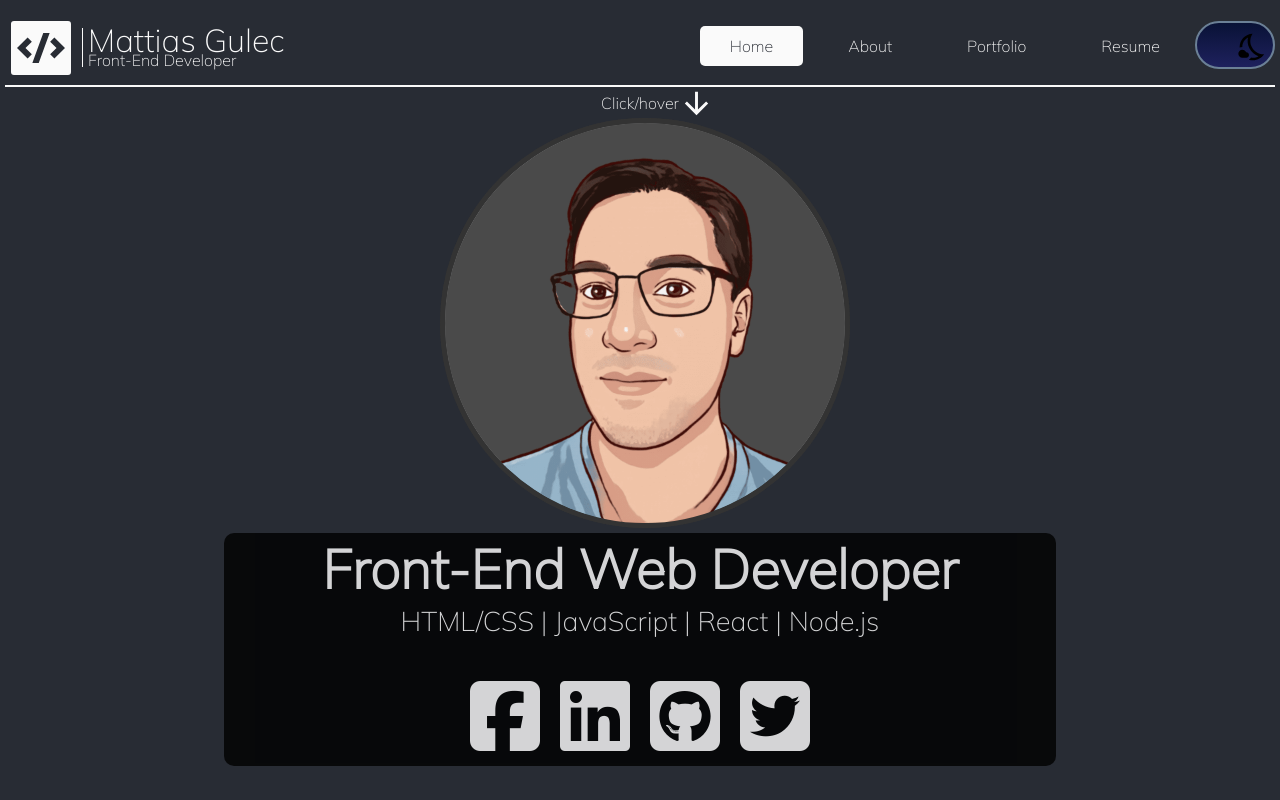
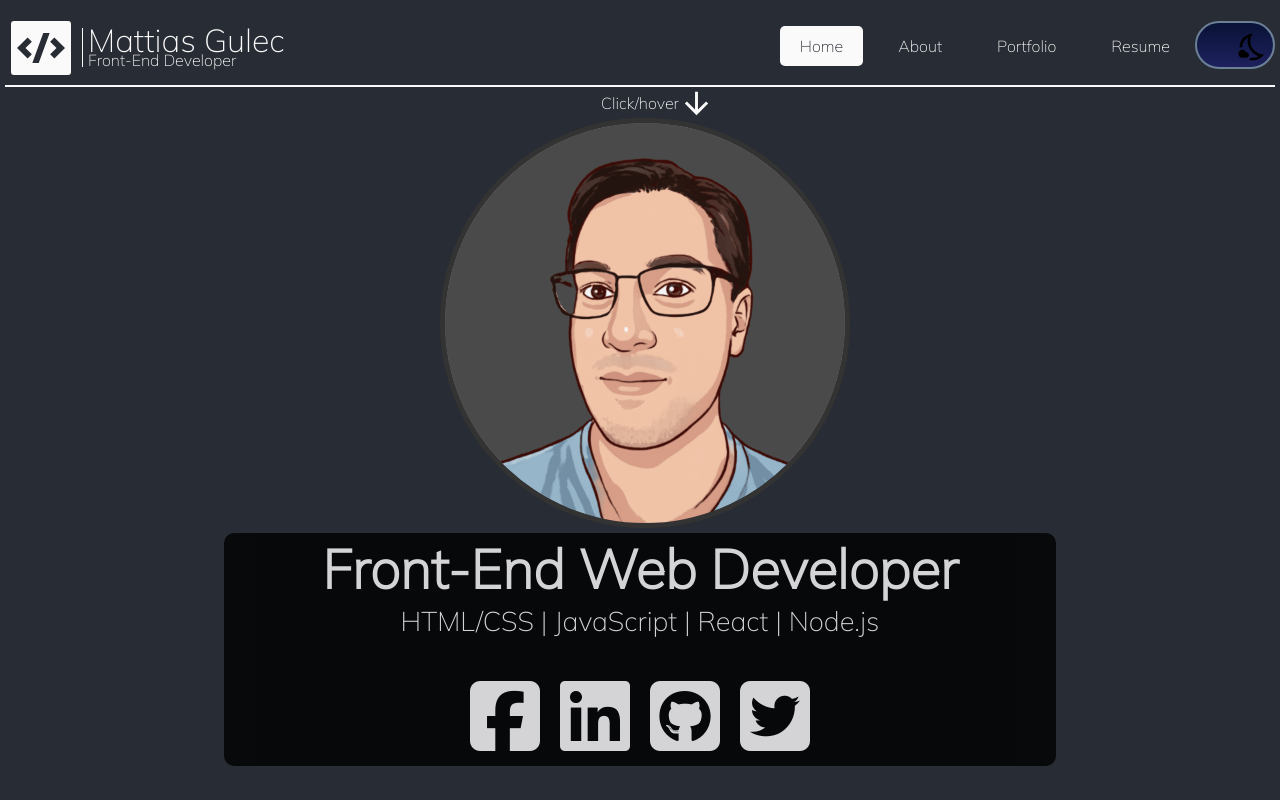
Before and after one commit to Voltair88/Homepage, a React (Create React App) app: page / in a window 1280 px wide. Built offline with nearby package versions, Linux system fonts and the light colour scheme.

Commit message:
mobile view fix

```diff
--- a/src/components/RightNav.js
+++ b/src/components/RightNav.js
@@ -18,31 +18,31 @@ const RightNav = ({ open }) => {
     <ThemeProvider theme={themeMode}>
       <GlobalStyles />
       <Ul open={open}>
-        <div className="div-link" whilehover={{ scale: 1.1 }}>
+        <div className="div-link">
           <NavLink exact to="/" className="Navlink" activeClassName="activ">
             Home
           </NavLink>
         </div>
-        <div className="div-link" whilehover={{ scale: 1.1 }}>
+        <div className="div-link">
           <NavLink to="/about" className="Navlink" activeClassName="activ">
             About
           </NavLink>
         </div>
-        <div className="div-link" whilehover={{ scale: 1.1 }}>
+        <div className="div-link">
           <NavLink to="/portfolio" className="Navlink" activeClassName="activ">
             Portfolio
           </NavLink>
         </div>
-        <div className="div-link" whilehover={{ scale: 1.1 }}>
+        <div className="div-link">
           <NavLink
             to="/Resume"
             className="Navlink"
             activeClassName="activ"
-            whilehover={{ scale: 1.1 }}
+
           >
             Resume
           </NavLink>
-          </div>
+        </div>
         <Toggle theme={theme} toggleTheme={toggleTheme} />
       </Ul>
     </ThemeProvider>
--- a/src/global.js
+++ b/src/global.js
@@ -10,7 +10,11 @@ import {
 export const GlobalStyles = createGlobalStyle`
   html {
     scroll-behavior: smooth;
+
+  @media (max-width: 1500px) {
+    font-size: 1em;
   }
+}
 
   body {
     background: ${({ theme }) => theme.body};
@@ -23,6 +27,12 @@ export const GlobalStyles = createGlobalStyle`
 export const Ul = styled.ul`
   display: flex;
   flex-flow: row nowrap;
+  @media (pointer: coarse) {
+    * {
+    padding: 1em;
+    font-size: 1em;
+}
+  }
   .div-link {
     margin: 10px;
   }
@@ -53,7 +63,7 @@ export const Ul = styled.ul`
       text-decoration: none;
       color: #fff;
       border-radius: 8px;
-      font-size: 1.5rem;
+      font-size: 1em;
     }
   }
   .div-link {
@@ -62,9 +72,18 @@ export const Ul = styled.ul`
   }
   @media (max-width: 768px) {
     .div-link {
+      padding: 10px;
       margin: 15px;
     }
   }
+
+  @media ( max-width: 1500px) and (min-width: 769px) {
+    .Navlink {
+      padding: 10px 20px;
+      font-size: 1em;
+    }
+  }
+
   @media (max-width: 768px) {
     .header-right {
       float: none;
@@ -84,6 +103,9 @@ export const Nav = styled.nav`
   flex-direction: row;
   align-items: center;
   font-family: Mulish, sans-serif;
+  @media (max-width: 768px) {
+    font-size: 1.0rem;
+  }
   .logo {
     display: flex;
     align-items: center;
@@ -116,6 +138,9 @@ export const Nav = styled.nav`
 export const Landing = styled.div`
   font-family: Mulish, sans-serif;
   text-align: center;
+  @media (max-width: 768px) {
+    font-size: 1.0rem;
+  }
   .avatar-img {
     position: relative;
     margin: 0.5% auto 5vh;
@@ -227,6 +252,9 @@ export const Port = styled.div`
   *::before,
   *::after {
     box-sizing: border-box;
+  }
+  @media (max-width: 768px) {
+    font-size: 1.0rem;
   }
   .Cards {
     display: flex;
@@ -346,6 +374,9 @@ export const Port = styled.div`
 `;
 
 export const Me = styled.div`
+  @media (max-width: 768px) {
+    font-size: 1.0rem;
+  }
   .about-container {
     display: flex;
     flex-direction: column;
```
